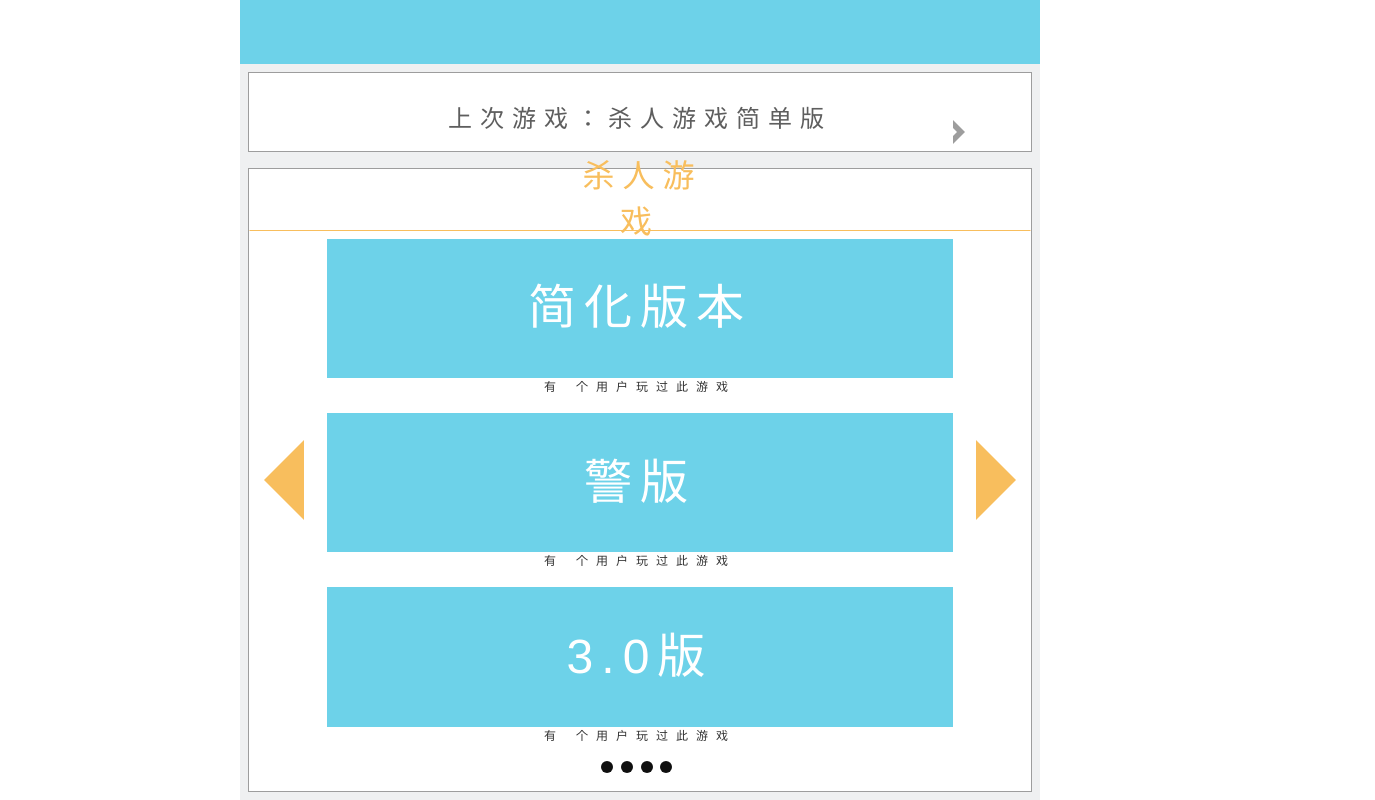
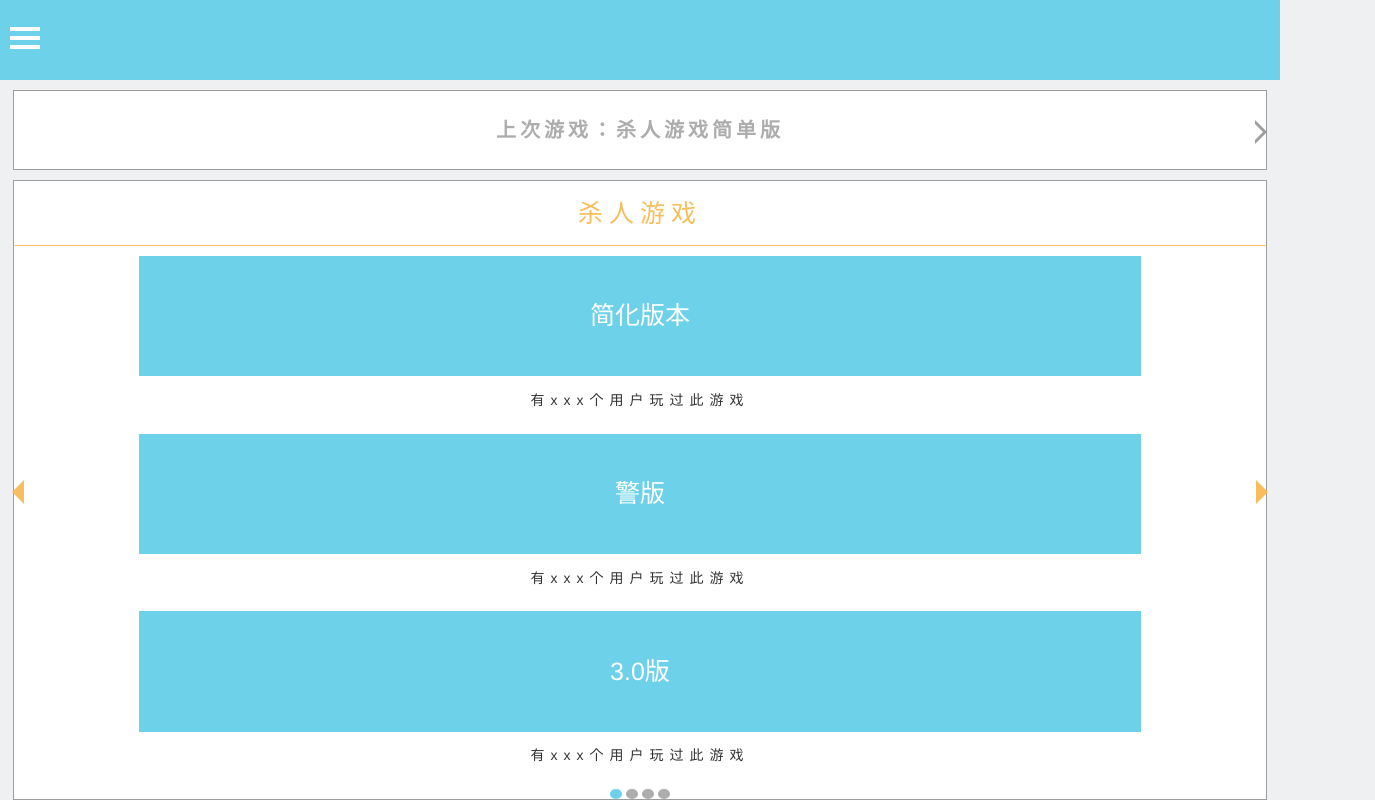
Before and after one commit to CarrieDing/MurderGameAlice, a plain HTML site: page chooseVersion.html in a window 1280 px wide. Shown: the whole page, 1375 px wide, since content can reach past the window. Drawn offline with Linux system fonts and the light colour scheme.

Commit message:
add assignment page and redesign css

```diff
--- a/chooseVersion.html
+++ b/chooseVersion.html
@@ -1,50 +1,43 @@
 <!DOCTYPE html>
-<html lang="en">
+<html lang="en" xmlns="http://www.w3.org/1999/html">
 <head>
     <meta name="viewport" content="width=device-width,initial-scale=1.0,maximum-scale=1.0,user-scalable=no" charset="UTF-8">
     <!-- viewport用于移动端屏幕的适应以及缩放-->
-    <title>ChooseVersion</title>
+    <title>选择版本</title>
     <link href="css/bootstrap.min.css" rel="stylesheet" type="text/css" />
-    <link href="css/mudergame.css" rel="stylesheet" type="text/css" media="screen" />
+    <link href="css/mudergame.css" rel="stylesheet" />
 </head>
 <body>
-<div class="wrap">
-
 <div class="angelleft"></div>
 <div class="angelright"></div>
-    <div class="banner"></div>
-    <div class="lastgame borderStyle">
-        <div class="lstgamename">上次游戏：杀人游戏简单版</div>
-
+<div class="header">
+    <p class="nav"></p>
+    <p class="nav"></p>
+    <p class="nav"></p>
+</div>
+<div class="pre">
     <div class="pre1"></div>
     <div class="pre2"></div>
-
 </div>
-    <div class="gamelist borderStyle">
-            <div class="gameTitle">杀人游戏</div>
-            <div class="versionshow">
-                <div class="versionname">简化版本</div>
-                <div class="InfoMessage">有<input class="InfoMessage" type="button" />个用户玩过此游戏</div>
-            </div>
-            <div class="versionshow">
-                <div class="versionname">警版</div>
-                <div class="InfoMessage">有<input class="InfoMessage" type="button" />个用户玩过此游戏</div>
-            </div>
-            <div class="versionshow">
-                <div class="versionname">3.0版</div>
-                <div class="InfoMessage">有<input class="InfoMessage" type="button" />个用户玩过此游戏</div>
-            </div>
+<p class="lastgame">上次游戏：杀人游戏简单版</p>
+<div class="gamelist">
+    <div class="parent">
+        <p class="gameTitle">杀人游戏</p>
+        <button id="simpleVer" type="button" class="versionname">简化版本</button>
+        <p class="count">有xxx个用户玩过此游戏</p>
+        <button class="versionname">警版</button>
+        <p class="count">有xxx个用户玩过此游戏</p>
+        <button class="versionname">3.0版</button>
+        <p class="count">有xxx个用户玩过此游戏</p>
         <div class="scrollpoint">
-        <div class="circle"></div>
-        <div class="circle"></div>
-        <div class="circle"></div>
-        <div class="circle"></div>
+            <div class="circle defaultSelected"></div>
+            <p class="circle"></p>
+            <p class="circle"></p>
+            <p class="circle"></p>
         </div>
     </div>
 </div>
-
-
-
+<script type="text/javascript" src="js/murdergame.js"></script>
 <script type="text/javascript" src="js/jquery-3.2.0.js"></script>
 <script type="text/javascript" src="js/bootstrap.min.js"></script>
 </body>
--- /dev/null
+++ b/css/assignment.css
@@ -0,0 +1,97 @@
+html{
+    height: 100%;
+    overflow-x:hidden;
+}
+body{
+    /*width: 100%;浏览器会默认宽度为100%*/
+    height: 100%;
+    margin: 0;
+    background-color: #eff0f1;
+}
+.header{
+    height: 10%;
+    background-color:#6dd2e9 ;
+    display: -webkit-box;
+    -webkit-box-orient: vertical;
+    -webkit-box-pack: center;
+    margin-bottom: 1rem;
+}
+.parent{
+    display: -webkit-box;
+    -webkit-box-pack: center;
+    height: 80%;
+
+}
+.content{
+    display: -webkit-box;
+    -webkit-box-orient: vertical;
+    width:98%;
+    background-color: #eff0f1;
+
+    /*background-color: white;*/
+    -webkit-box-pack: center;  /*实现容器内容垂直居中*/
+    -webkit-box-align: center; /* 实现容器内的内容水平居中*/
+    -moz-box-pack: center;
+
+}
+.title{
+    display: -webkit-box;
+    -webkit-box-orient: horizontal;
+    -webkit-box-pack: center;
+    -webkit-box-align: center;
+    -webkit-box-flex:0.5;
+
+    width: 100%;
+    display: -webkit-box;
+    -webkit-box-orient: horizontal;
+    -webkit-box-pack: center;
+    -webkit-box-align: center;
+    margin-bottom: 1rem;
+    background-color: white;
+}
+.assign{
+    display: -webkit-box;
+    -webkit-box-orient: horizontal;
+    -webkit-box-pack: center;
+    -webkit-box-align: baseline;
+    -webkit-box-flex:3;
+    width: 100%;
+    margin-bottom: 1rem;
+
+    background-color: white;
+}
+.roles{
+ width:50%;
+    margin-left: 2%;
+}
+.givenname{
+    display: -webkit-box;
+    -webkit-box-orient: horizontal;
+    -webkit-box-pack: center;
+    -webkit-box-align: center;
+    -webkit-box-flex:1;
+    width: 100%;
+
+    margin-bottom: 1rem;
+    background-color: white;
+}
+.number{
+    display: -webkit-box;
+    -webkit-box-orient: horizontal;
+    -webkit-box-pack: center;
+    -webkit-box-align: center;
+    -webkit-box-flex:1;
+    width: 100%;
+
+    margin-bottom: 1rem;
+    background-color: white;
+}
+.deal{
+    height: 8%;
+    width: 98%;
+    background-color: #ffa600;
+    border: none;
+    margin-left: 1%;
+    color: white;
+    font-size: 3rem;
+}
--- a/css/mudergame.css
+++ b/css/mudergame.css
@@ -1,162 +1,155 @@
-.wrap{
-    width: 100vmin;
+
+html{
     height: 100%;
-    margin: 0 auto;
-    position: absolute;
-    left:0;
-    right: 0;
-    top:0;
-    bottom:0;
+    overflow-x:hidden;
+}
+body{
+    /*width: 100%;浏览器会默认宽度为100%*/
+    height: 100%;
+    margin: 0;
     background-color: #eff0f1;
-    border: none;
-    letter-spacing: 8px;
 }
-.banner{
-    width: 100%;
-    height: 8%;
-    margin-bottom: 1%;
+
+.header{
+    height: 10%;
     background-color:#6dd2e9 ;
+    display: -webkit-box;
+    -webkit-box-orient: vertical;
+    -webkit-box-pack: center;
 }
-.borderStyle{
-    border: 1px solid #9d9d9d;
-    background-color: white;
+
+.nav{
+    width: 30px;
+    height: 4px;
+    background: white;
+    margin-bottom: .5rem;
+    margin-left: 1rem;
 }
 .lastgame{
-    margin-left: 1%;
-    width: 98%;
+    display: -webkit-box;
+    -webkit-box-orient: horizontal;
+    -webkit-box-pack: center;
+    -webkit-box-align: center;
+    margin:1rem 1%;
     height: 10%;
-    text-align: center;
-    margin-bottom: 2%;
+    font-size: 2rem;
+    border:1px solid #9d9d9d;
+    background-color: white;
+    font-weight: bold;
+    color:#adadad;
+    letter-spacing: 4px;
+}
 
+.gamelist{
+    display: -webkit-box;
+    -webkit-box-pack: center;
+    height: calc(80% - 2rem);
 }
-.lstgamename{
+.parent{
+    display: -webkit-box;
+    -webkit-box-orient: vertical;
+    width:98%;
+    height: 100%;
+    border:1px solid #9d9d9d;
+    background-color: white;
+    -webkit-box-pack: center;  /*实现容器内容垂直居中*/
+    -webkit-box-align: center; /* 实现容器内的内容水平居中*/
+    -moz-box-pack: center;
+    letter-spacing: 6px;
+}
+.gameTitle{
+    -webkit-box-flex:1;
+    width: 100%;
+    margin-bottom: 1rem;
+    color: #f8be5d;
+    border: 1px solid #f8be5d;
+    border-color:transparent transparent #f8be5d transparent;
+    display: -webkit-box;
+    -webkit-box-orient: horizontal;
+    -webkit-box-pack: center;
+    -webkit-box-align: center;
+    font-size: 2.5rem;
+}
+
+.versionname{
+    font-size: 2.5rem;
+    -webkit-box-flex:3;
     width: 80%;
-    height: 100%;
-    margin-left:10%;
-    float: left;
-    color: #5e5e5e;
-    font-size: 3vmin;
-    background-color: transparent;
+    background-color:#6dd2e9 ;
+    color: #FFFFFF;
+    display: -webkit-box;
+    -webkit-box-orient: horizontal;
+    -webkit-box-pack: center;
+    -webkit-box-align: center;
     border: none;
-    /*控制字之间的距离*/
-    letter-spacing: 8px;
-    /*以下四行保证这个div中的文字上下左右居中*/
+}
+.count{
+    -webkit-box-flex:1;
+    width: 80%;
     display: -webkit-box;
     -webkit-box-orient: horizontal;
     -webkit-box-pack: center;
     -webkit-box-align: center;
 }
 
-.gamelist{
-    height: 78%;
-    width: 98%;
-    margin-left: 1%;
-    margin-bottom: 1%;
-    float: left;
+.scrollpoint{
+    display: -webkit-box;
+    width: 64px;
+    height: 1rem;
 }
-
-.angelright{
-    border:5vmin solid transparent;
-    /*border:2rem solid transparent;*/
-    border-left-color:#f8be5d;
-    width: 0;
-    height: 0;
-    width: 10%;
-    float: left;
-    margin-left: 3%;
-    /*margin-top: 10%;*/
-    z-index: auto;
-    position: relative;
-    top:55%;
-    left:81%;
+.circle{
+    -webkit-box-flex: 1;
+    background-color: #adadad;
+    border-radius: 50%;
+    margin: 0 2px;
+}
+.defaultSelected{
+    background-color:#6dd2e9 ;
 }
 .angelleft {
-    width: 10%;
-    margin-left: -2%;
-    border: 5vmin solid transparent;
+    position: absolute;
+    border: 1.2rem solid transparent;
     border-right-color: #f8be5d;
     width: 0;
     height: 0;
     float: left;
     z-index: auto;
-    position: relative;
-  top:55%
+    top:60%;
+    left:0;
 }
-.gameTitle{
-    float: left;
-    height: 10%;
-    width: 100%;
-    margin: auto;
-    text-align: center;
-    color: #f8be5d;
-    text-indent:3%;
-    font-size: 4vmin;
-    border: .2vmin solid #f8be5d;
-    border-color:transparent transparent #f8be5d transparent;
-margin-bottom: 1%;
-    display: -webkit-box;
-    -webkit-box-orient: horizontal;
-    -webkit-box-pack: center;
-    -webkit-box-align: center;
+.angelright{
+    position: absolute;
+    border:1.2rem solid transparent;
+    border-left-color:#f8be5d;
+    width: 0;
+    height: 0;
+    float: right;
+    z-index: auto;
+    top:60%;
+    right:0;
 }
-.versionshow{
-    height: 28%;
-    margin-left: 10%;
-    width: 80%;
-    float: left;
-    text-align: center;
-
-}
-.versionname{
-    height: 80%;
-    /*以下四行保证这个div中的文字上下左右居中*/
-    display: -webkit-box;
-    -webkit-box-orient: horizontal;
-    -webkit-box-pack: center;
-    -webkit-box-align: center;
-    background-color:#6dd2e9 ;
-    /*width: 80%;*/
-    width:100% ;
-    border:none;
-    color: #FFFFFF;
-    font-size: 6vmin;
-    letter-spacing: 8px;
-
-}
-.InfoMessage{
-    background-color: transparent;
-    border: hidden;
-    font-size: 12px;
-    /*height: 20%;*/
-}
-
 .pre{
-
-    position: relative;
+   position: absolute;
+    right:1%;
+    top:15%;
+    width: 12px;
+    height: 12px;
 }
 .pre1 {
     border-width: 12px;
     border-color: transparent transparent transparent #9d9d9d;
-    margin-left: 90%;
-    overflow:hidden;
-margin-top: 6%;
-
-
 }
 .pre2 {
     border-width:  12px;
     border-color: transparent transparent transparent #FFF;
-    margin-left: 90%;
     position: relative;
     top:-24px;
-    left:-7.5px;
-
-    /*left: -1.5vmin;*/
-
+    left:-4px;
 }
 .pre1, .pre2 {
     /*****设置border-style:dashed;使ie6支持border透明*****/
-    border-style: dashed solid dashed dashed;
+    /*border-style: dashed solid dashed dashed;*/
+    border-style: solid solid solid solid;
     /*****设置容器宽高为0*****/
     width: 0;
     height: 0;
@@ -165,19 +158,3 @@ margin-top: 6%;
     font-size: 0;
     overflow: hidden;
 }
-.scrollpoint{
-    height: 5%;
-    width: 100%;
-    margin-left: 44%;
-    float: left;
-    /*margin-top: 2%;*/
-}
-.circle{
-    background-color: #0f0f0f;
-    float: left;
-    margin: 0 auto;
-    border-radius: 50%;
-    width: 12px;
-    height: 12px;
-    margin-left: 1%;
-}
--- /dev/null
+++ b/js/murdergame.js
@@ -0,0 +1,30 @@
+/**
+ * Created by Administrator on 2017/4/12.
+ */
+function addLoadEvent(func) {
+    var oldonload=window.onload;
+    if(typeof window.onload!='function'){
+        window.onload=func;
+    }else{
+        window.onload=function () {
+            oldonload();
+            func();
+        }
+    }
+}
+
+function test() {
+    var gotoAssignemnt=document.getElementById("test");
+    gotoAssignemnt.addEventListener("click",function () {
+        self.location="assignment.html";
+    });
+
+}
+
+function gotoAssignment() {
+    var gotoAssignemnt=document.getElementById("simpleVer");
+    gotoAssignemnt.onclick=function(){
+        self.location="assignment.html";
+    };
+}
+addLoadEvent(gotoAssignment);
```
Also changed, not shown: arrow.html (added, +11 -0 lines), assignment.html (added, +35 -0 lines). Lines whose indentation alone changed are shown as unchanged.
